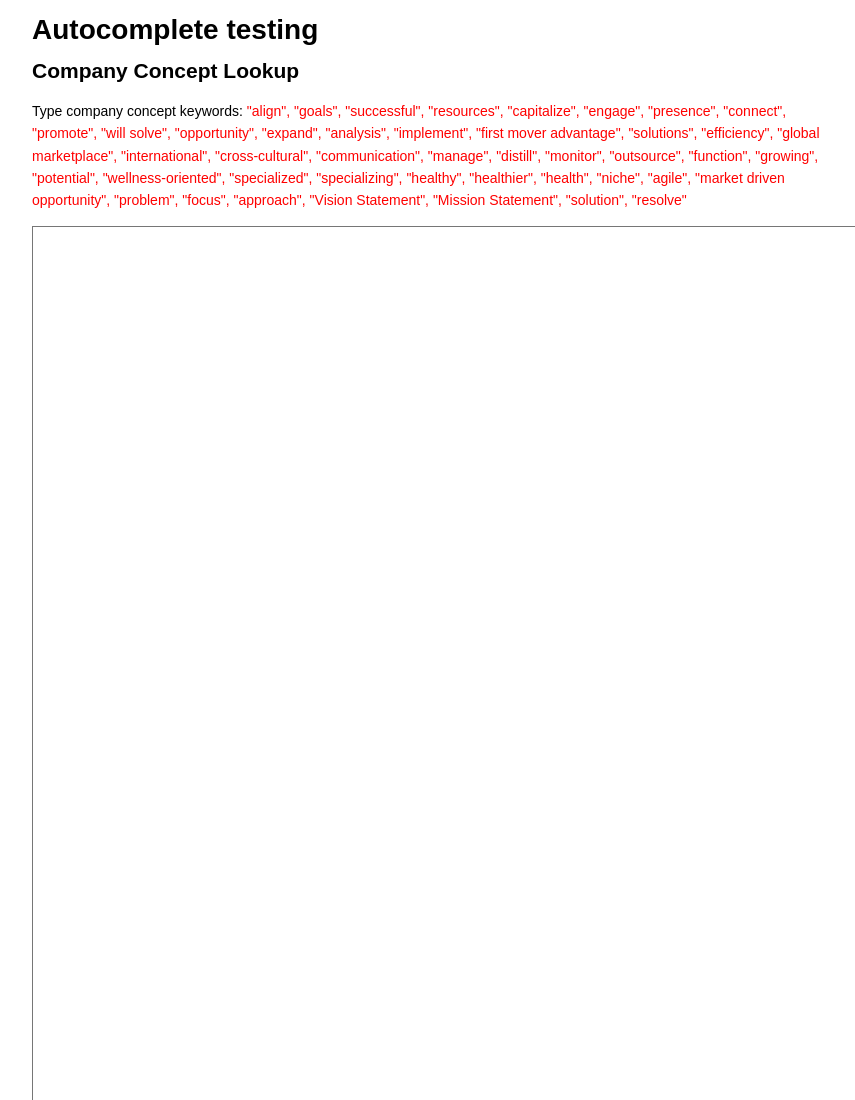
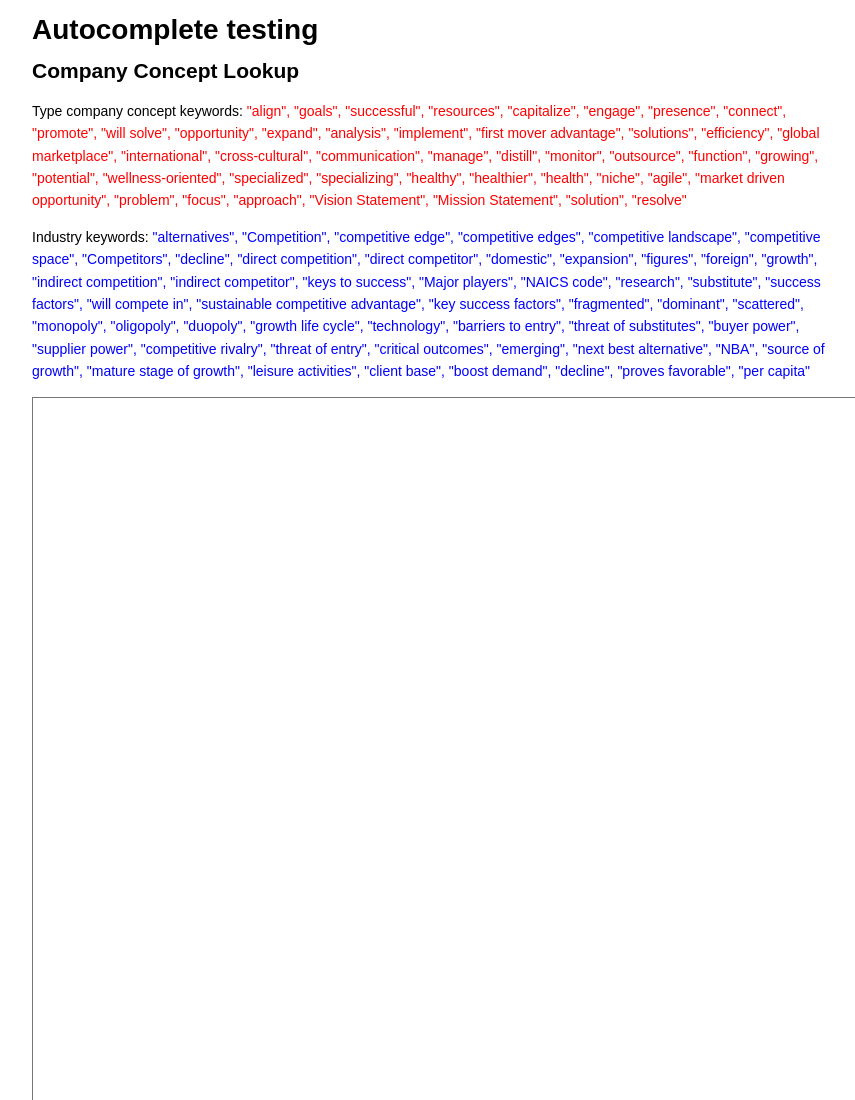
Before and after one commit to topkoong/autocompletetest, a plain HTML site: page index.html in a window 1280 px wide. Shown: the top 1100 px of the page, without its empty margins (208-1063 px from the left). Drawn offline with Linux system fonts and the light colour scheme.

Commit message:
Update index.html

```diff
--- a/index.html
+++ b/index.html
@@ -15,10 +15,21 @@
         "distill", "monitor", "outsource", "function", "growing", "potential", "wellness-oriented", "specialized",
         "specializing", "healthy", "healthier", "health", "niche", "agile", "market driven opportunity", "problem", "focus",
         "approach", "Vision Statement", "Mission Statement", "solution", "resolve"</font></p>
+        <p>Industry keywords: <font color="blue">"alternatives", "Competition",
+        "competitive edge", "competitive edges", "competitive landscape", "competitive space", "Competitors", "decline",
+        "direct competition", "direct competitor", "domestic", "expansion", "figures", "foreign", "growth",
+        "indirect competition", "indirect competitor", "keys to success", "Major players", "NAICS code",
+        "research", "substitute", "success factors", "will compete in", "sustainable competitive advantage",
+        "key success factors", "fragmented", "dominant", "scattered", "monopoly", "oligopoly", "duopoly",
+        "growth life cycle", "technology", "barriers to entry", "threat of substitutes", "buyer power",
+        "supplier power", "competitive rivalry", "threat of entry", "critical outcomes", "emerging",
+        "next best alternative", "NBA", "source of growth", "mature stage of growth", "leisure activities",
+        "client base", "boost demand", "decline", "proves favorable", "per capita"</font></p>
         <div style="position: relative; height: 750px;">
             <textarea rows="50" cols="100" name="country" id="area5" style="position: absolute; z-index: 2; background: transparent;"></textarea>
         </div>
-        <div id="selction-ajax"></div>
+        <div id="selection-ajax"></div>
+
 
 
     </div>
```
